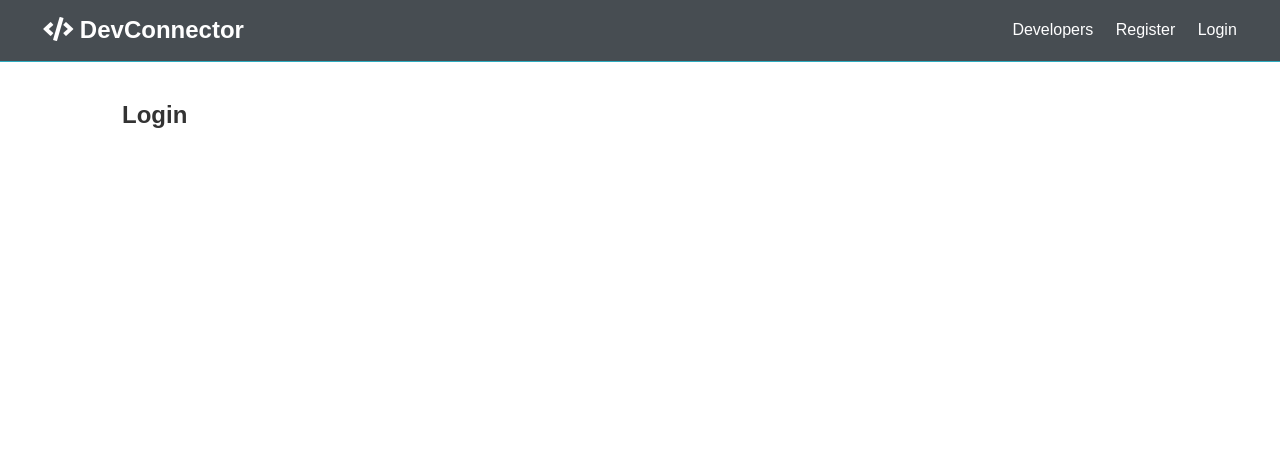
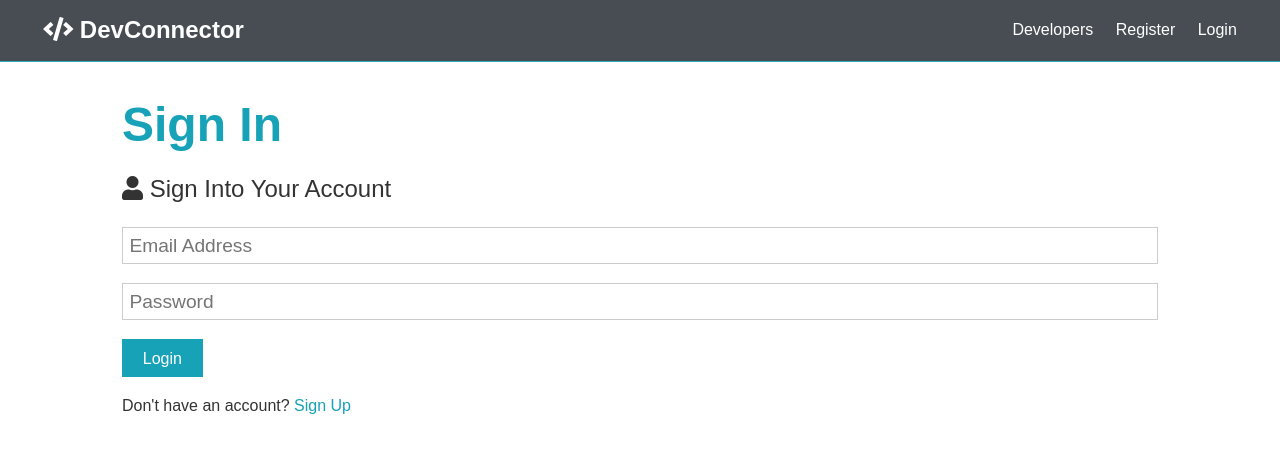
Before and after one commit to ardacelik/dev-connector, a React (Create React App) app in the folder client/: page /login in a window 1280 px wide. Shown: the top 452 px of the page. Built offline with nearby package versions, Linux system fonts and the light colour scheme.

Commit message:
Completed login page

```diff
--- a/client/src/components/auth/Login.js
+++ b/client/src/components/auth/Login.js
@@ -1,10 +1,59 @@
-import React from "react";
+import React, { Fragment, useState } from "react";
+import { Link } from "react-router-dom";
 
 const Login = () => {
+  // formData: state
+  // setFormData: the function we use to update the state
+  // Pass the initial state to useState()
+  const [formData, setFormData] = useState({
+    email: "",
+    password: ""
+  });
+
+  const { email, password } = formData;
+
+  const onChange = e =>
+    setFormData({ ...formData, [e.target.name]: e.target.value });
+
+  const onSubmit = async e => {
+    e.preventDefault();
+    console.log("Success");
+  };
+
   return (
-    <div>
-      <h1>Login</h1>
-    </div>
+    <Fragment>
+      <h1 className="large text-primary">Sign In</h1>
+      <p className="lead">
+        <i className="fas fa-user" /> Sign Into Your Account
+      </p>
+      <form className="form" onSubmit={e => onSubmit(e)}>
+        <div className="form-group">
+          <input
+            type="email"
+            placeholder="Email Address"
+            name="email"
+            value={email}
+            onChange={e => onChange(e)}
+            required
+          />
+        </div>
+        <div className="form-group">
+          <input
+            type="password"
+            placeholder="Password"
+            name="password"
+            value={password}
+            onChange={e => onChange(e)}
+            required
+            minLength="6"
+          />
+        </div>
+        <input type="submit" className="btn btn-primary" value="Login" />
+      </form>
+      <p className="my-1">
+        Don't have an account? <Link to="/register">Sign Up</Link>
+      </p>
+    </Fragment>
   );
 };
 
```
